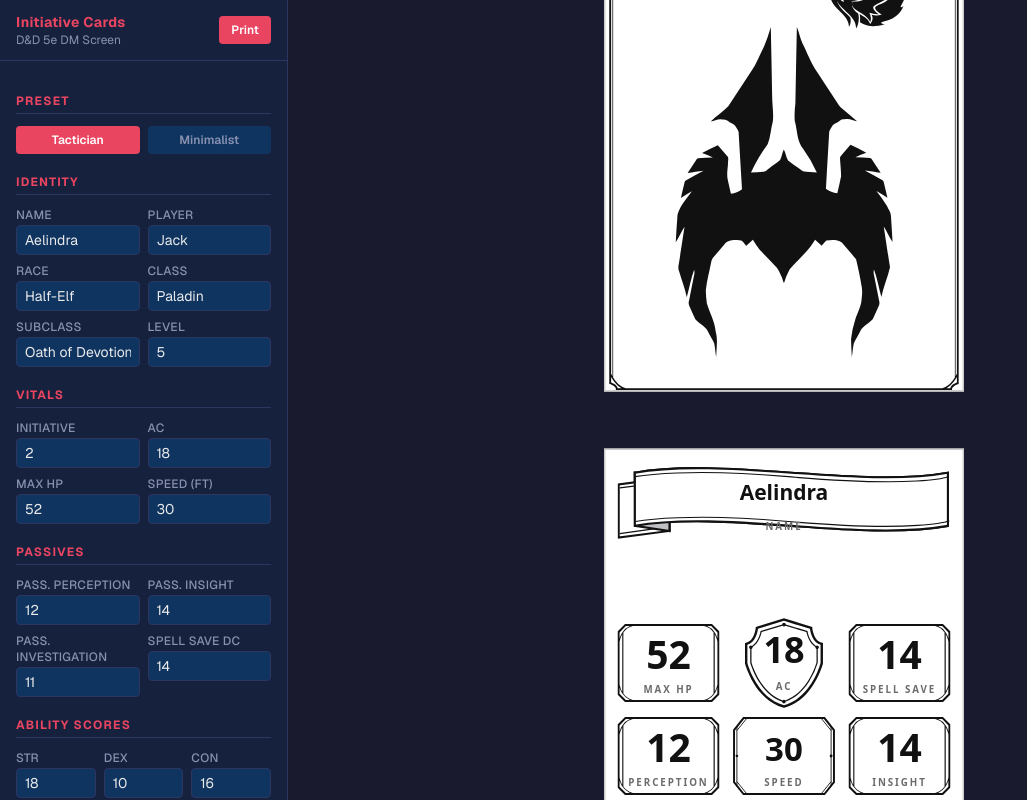
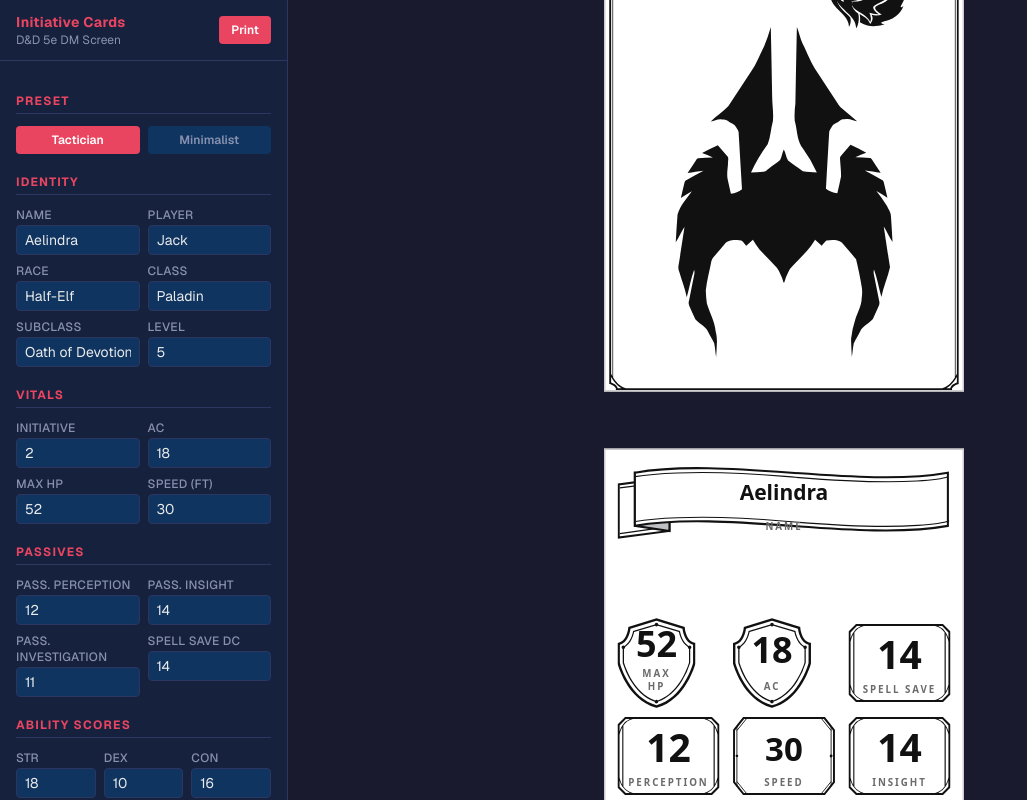
Before and after one commit to Jackclarke95/initiative-card-generator, a Next.js app: page / in a window 1280 px wide. Shown: the whole page, without its empty margins (0-1027 px from the left). Built offline with nearby package versions, Linux system fonts and the light colour scheme.

Commit message:
Add spare Heart icon as shield for now

```diff
--- a/components/CardFrames.tsx
+++ b/components/CardFrames.tsx
@@ -469,6 +469,48 @@ export function Shield({
   );
 }
 
+const HEART_PATH =
+  "M24.85,50.52A1.1,1.1,0,0,0,24,50.1a1.08,1.08,0,0,0-.84.42C9.86,45.8,4.65,29.32,4,27.14V18.91a1.13,1.13,0,0,0,.71-1.06.76.76,0,0,0,0-.16c3.69-2.43,5.07-7,5.54-9.19L23.14,4.56A1.11,1.11,0,0,0,24,5a1.08,1.08,0,0,0,.86-.44L37.77,8.5c.47,2.19,1.85,6.76,5.54,9.19,0,0,0,.1,0,.16A1.14,1.14,0,0,0,44,18.91v8.23c-.63,2.18-5.85,18.66-19.14,23.38M38.51,8.1l0-.24L25.09,3.77a1.09,1.09,0,0,0-2.18,0L9.54,7.86l0,.24c-.39,2-1.65,6.51-5.21,8.87a1.1,1.1,0,0,0-.68-.26A1.13,1.13,0,0,0,2.5,17.85a1.15,1.15,0,0,0,.71,1.06V27.2l0,.11c.57,2,5.87,19.09,19.67,24A1.13,1.13,0,0,0,24,52.38a1.11,1.11,0,0,0,1.1-1.11c5.65-2,10.52-6.17,14.48-12.47a47.44,47.44,0,0,0,5.19-11.48l0-8.41a1.14,1.14,0,0,0,.71-1.06,1.12,1.12,0,0,0-1.11-1.14,1.1,1.1,0,0,0-.68.26c-3.55-2.36-4.82-6.92-5.2-8.87m8,19.41C46.13,29,40.41,49,24,53.52,7.59,49,1.87,29,1.47,27.51V16.35c5.06-1.48,6.27-8,6.51-9.88l16-4.9,16,4.9c.24,1.91,1.45,8.4,6.52,9.88ZM47.41,15c-5.28-1.07-6-9.11-6-9.19l0-.51L24,0,6.62,5.32l0,.51c0,.08-.71,8.12-6,9.19L0,15.14V27.61l0,.18C.08,28,5.86,50.24,23.82,55l.18,0,.18,0c18-4.79,23.74-27,23.8-27.24l0-12.65Z";
+
+// ── Second heart instance — same HEART.svg artwork, independent component
+// so it can be used (and later tweaked) apart from the HEART above.
+
+export function HeartFrame({ w, h }: FrameProps) {
+  return (
+    <svg
+      width={w}
+      height={h}
+      viewBox="0 0 48 55.08"
+      style={{ position: "absolute", inset: 0 }}
+    >
+      <path d={HEART_PATH} fill={INK} />
+    </svg>
+  );
+}
+
+/** HeartFrame with value + label; the label sits above the heart's
+ *  pointed tip rather than flush against it. */
+export function Heart({
+  w,
+  h,
+  value,
+  label,
+}: FrameProps & { value?: React.ReactNode; label?: string }) {
+  return (
+    <div style={{ position: "relative", width: w, height: h }}>
+      <HeartFrame w={w} h={h} />
+      <FrameText
+        w={w}
+        h={h}
+        value={value}
+        label={label}
+        bottomInset={h * 0.16}
+        maxValueSize={24}
+      />
+    </div>
+  );
+}
+
 // ── vital-top/mid/bottom.svg (164.94 × 63.89/49.7/49.7) ───────────────
 // The stacked vitals column from the sheet: ornate caps top and bottom,
 // wavy junction edges between the pieces. Pre-scaled 0.5× so the tall
@@ -590,11 +632,6 @@ export function ScrollFrame({
       {/* Depth order: body at the back, grey backing sheet over it, white
           flap in front — keeps the flap's top edge complete with the grey
           wedge peeking out exactly like it does along the bottom. */}
-      <path d={SCROLL.body} fill="#fff" />
-      <path d={SCROLL.body} {...line} strokeWidth={1.38} />
-      <path d={SCROLL.bodyThin} {...line} strokeWidth={0.75} />
-      <path d={SCROLL.rollGrey} fill="#bfc0c3" />
-      <path d={SCROLL.rollGrey} {...line} strokeWidth={1.38} />
       <path d={SCROLL.rollWhite} fill="#fff" />
       <path d={SCROLL.rollWhite} {...line} strokeWidth={1.38} />
       <path d={SCROLL.rollThin} {...line} strokeWidth={0.75} />
--- a/components/InitiativeCard.tsx
+++ b/components/InitiativeCard.tsx
@@ -9,6 +9,7 @@ import {
   VitalStackRow,
   SpellHead,
   Shield,
+  Heart,
   NameScroll,
   DragonScroll,
   SCROLL_DRAGON_BOX,
@@ -150,7 +151,7 @@ function DmFace({ card }: { card: CardData }) {
               alignItems: "center",
             }}
           >
-            <VitalBox value={card.maxHp} label="Max HP" w={68} h={S.sqH} />
+            <Heart value={card.maxHp} label={"Max\nHP"} w={S.shW} h={S.shH} />
             <Shield value={card.ac} label={"AC"} w={S.shW} h={S.shH} />
             {toggles.showSpellSaveDC ? (
               <VitalBox
```
